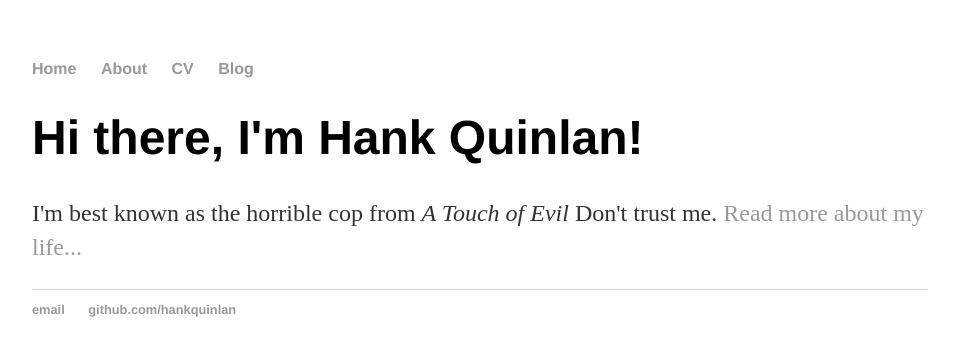
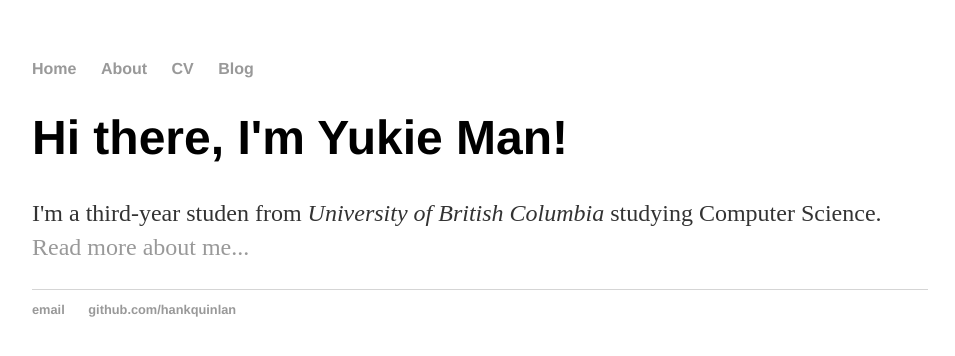
Before and after one commit to YukieMan97/yukieman.github.io, a Jekyll site: the page built from index.html, in a window 1280 px wide. Shown: the top 356 px of the page, without its empty margins (160-1115 px from the left). Built offline with Jekyll 4.4.1, drawn with Linux system fonts in a browser that asks for light colours.

Commit message:
updated my info

```diff
--- a/index.html
+++ b/index.html
@@ -1,8 +1,8 @@
 ---
 layout: default
-title: Hank Quinlan, Horrible Cop
+title: Yukie Man
 ---
 <div class="blurb">
-	<h1>Hi there, I'm Hank Quinlan!</h1>
-	<p>I'm best known as the horrible cop from <em>A Touch of Evil</em> Don't trust me. <a href="/about">Read more about my life...</a></p>
+	<h1>Hi there, I'm Yukie Man!</h1>
+	<p>I'm a third-year studen from <em>University of British Columbia</em> studying Computer Science. <a href="/about">Read more about me...</a></p>
 </div><!-- /.blurb -->
```
